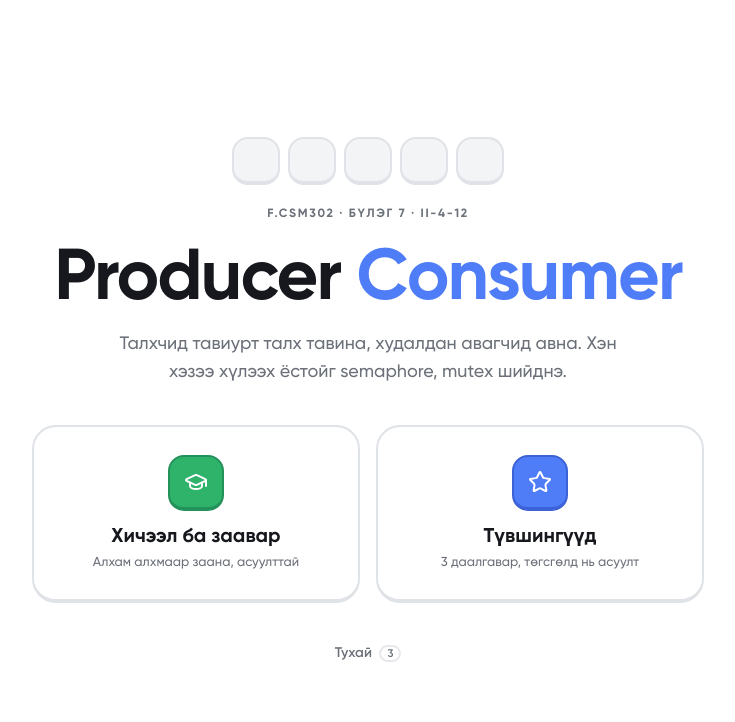
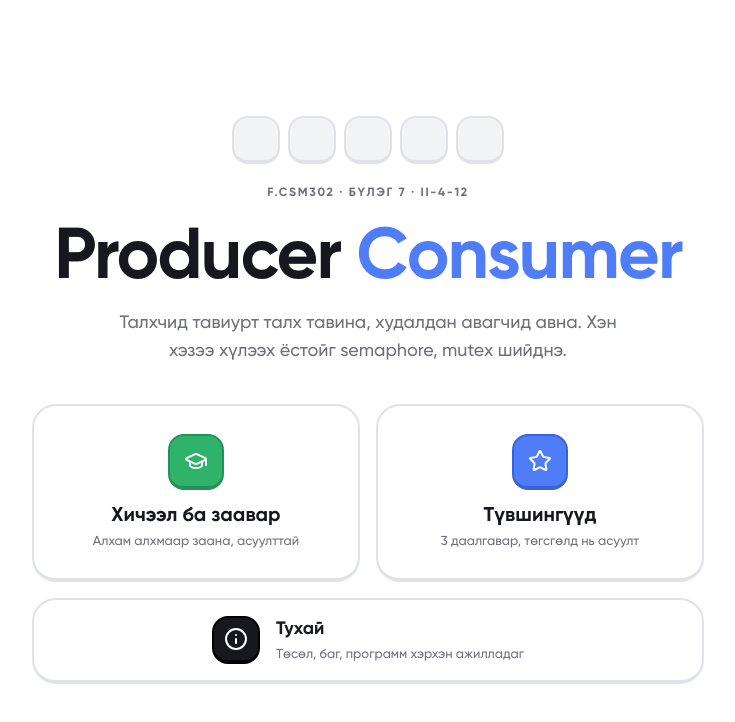
Before and after one commit to khuslenshi/os-bd1-producer-consumer, a Next.js app: page / in a window 1280 px wide. Shown: the top 722 px of the page, without its empty margins (272-1007 px from the left). Built offline with nearby package versions, Linux system fonts and the light colour scheme; no server answers.

Commit message:
fix: about as a wide second-row menu tile

```diff
--- a/src/components/menu.tsx
+++ b/src/components/menu.tsx
@@ -3,16 +3,18 @@
 import { useEffect, useMemo, useRef, useState } from "react"
 import Link from "next/link"
 import { useRouter } from "next/navigation"
-import { GraduationCapIcon, StarIcon, type LucideIcon } from "lucide-react"
+import { GraduationCapIcon, InfoIcon, StarIcon, type LucideIcon } from "lucide-react"
 import { snapAt } from "@/components/buffer-views"
 import type { RunConfig } from "@/lib/config"
 import { buildModel } from "@/lib/model"
 import { lastAt, useRun } from "@/lib/use-run"
 import { cn } from "@/lib/utils"
 
-const ITEMS: { href: string; title: string; sub: string; icon: LucideIcon; tone: string }[] = [
+const ITEMS: { href: string; title: string; sub: string; icon: LucideIcon; tone: string; wide?: boolean }[] = [
   { href: "/learn", title: "Хичээл ба заавар", sub: "Алхам алхмаар заана, асуулттай", icon: GraduationCapIcon, tone: "border-now-edge bg-now" },
   { href: "/levels", title: "Түвшингүүд", sub: "3 даалгавар, төгсгөлд нь асуулт", icon: StarIcon, tone: "border-produce-edge bg-produce" },
+  // Second row, full width: a smaller side entry.
+  { href: "/about", title: "Тухай", sub: "Төсөл, баг, программ хэрхэн ажилладаг", icon: InfoIcon, tone: "border-black bg-foreground", wide: true },
 ]
 
 // More producers than consumers so the strip is rarely empty.
@@ -80,8 +82,7 @@ export function Menu() {
       if (e.key === "ArrowRight" || e.key === "ArrowDown") { e.preventDefault(); setSel((s) => (s === null ? 0 : (s + 1) % ITEMS.length)) }
       else if (e.key === "ArrowLeft" || e.key === "ArrowUp") { e.preventDefault(); setSel((s) => ((s ?? 0) + ITEMS.length - 1) % ITEMS.length) }
       else if (e.key === "Enter" && sel !== null && !(e.target as HTMLElement).closest("a, button")) router.push(ITEMS[sel].href)
-      else if (/^[12]$/.test(e.key)) router.push(ITEMS[Number(e.key) - 1].href)
-      else if (e.key === "3") router.push("/about")
+      else if (/^[1-3]$/.test(e.key)) router.push(ITEMS[Number(e.key) - 1].href)
     }
     window.addEventListener("keydown", onKey)
     return () => window.removeEventListener("keydown", onKey)
@@ -112,25 +113,22 @@ export function Menu() {
               onFocus={() => setSel(i)}
               onBlur={() => setSel(null)}
               className={cn(
-                "tactile flex items-center gap-4 rounded-3xl border-edge bg-background p-5 text-left transition-[transform,border-color] duration-100 hover:-translate-y-1 hover:border-foreground focus-visible:outline-none active:translate-y-0.5 active:border-b-2 sm:flex-col sm:items-center sm:gap-3 sm:p-7 sm:text-center",
+                "tactile flex items-center gap-4 rounded-3xl border-edge bg-background p-5 text-left transition-[transform,border-color] duration-100 hover:-translate-y-1 hover:border-foreground focus-visible:outline-none active:translate-y-0.5 active:border-b-2",
+                it.wide ? "sm:col-span-2 sm:justify-center sm:py-4" : "sm:flex-col sm:items-center sm:gap-3 sm:p-7 sm:text-center",
                 sel === i && "-translate-y-1 border-foreground",
               )}
             >
-              <span className={cn("tactile flex size-12 shrink-0 items-center justify-center rounded-2xl text-white sm:size-14", it.tone)}>
+              <span className={cn("tactile flex size-12 shrink-0 items-center justify-center rounded-2xl text-white", !it.wide && "sm:size-14", it.tone)}>
                 <Icon className="size-6" />
               </span>
               <span className="flex flex-col gap-1">
-                <b className="text-lg leading-tight sm:text-xl">{it.title}</b>
+                <b className={cn("text-lg leading-tight", !it.wide && "sm:text-xl")}>{it.title}</b>
                 <span className="text-[13px] text-muted-foreground">{it.sub}</span>
               </span>
             </Link>
           )
         })}
       </nav>
-
-      <Link href="/about" className="text-sm font-semibold text-muted-foreground underline-offset-4 hover:text-foreground hover:underline focus-visible:ring-[3px] focus-visible:ring-ring/40 focus-visible:outline-none">
-        Тухай <span className="ml-1 rounded-md border-2 px-1.5 text-[11px] max-sm:hidden">3</span>
-      </Link>
     </main>
   )
 }
```
Also changed, not shown: 2 other files (tests, documents, lock files or other folders).
